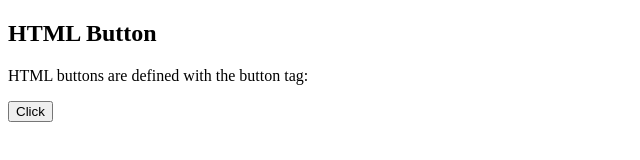
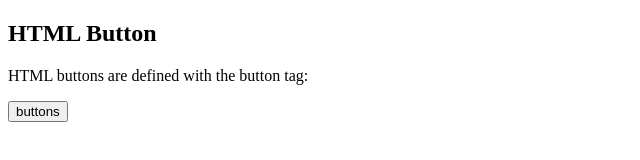
Before and after one commit to muthutony2110/mmm, a plain HTML site: page index.html in a window 1280 px wide. Shown: the full height of the page, 0-640 px from the left. Drawn offline with Linux system fonts and the light colour scheme.

Commit message:
Update index.html

```diff
--- a/index.html
+++ b/index.html
@@ -5,7 +5,7 @@
 <h2>HTML Button </h2>
 <p>HTML buttons are defined with the button tag:</p>
 
-<button>Click</button>
+<button>buttons</button>
 
 </body>
 </html>
```
